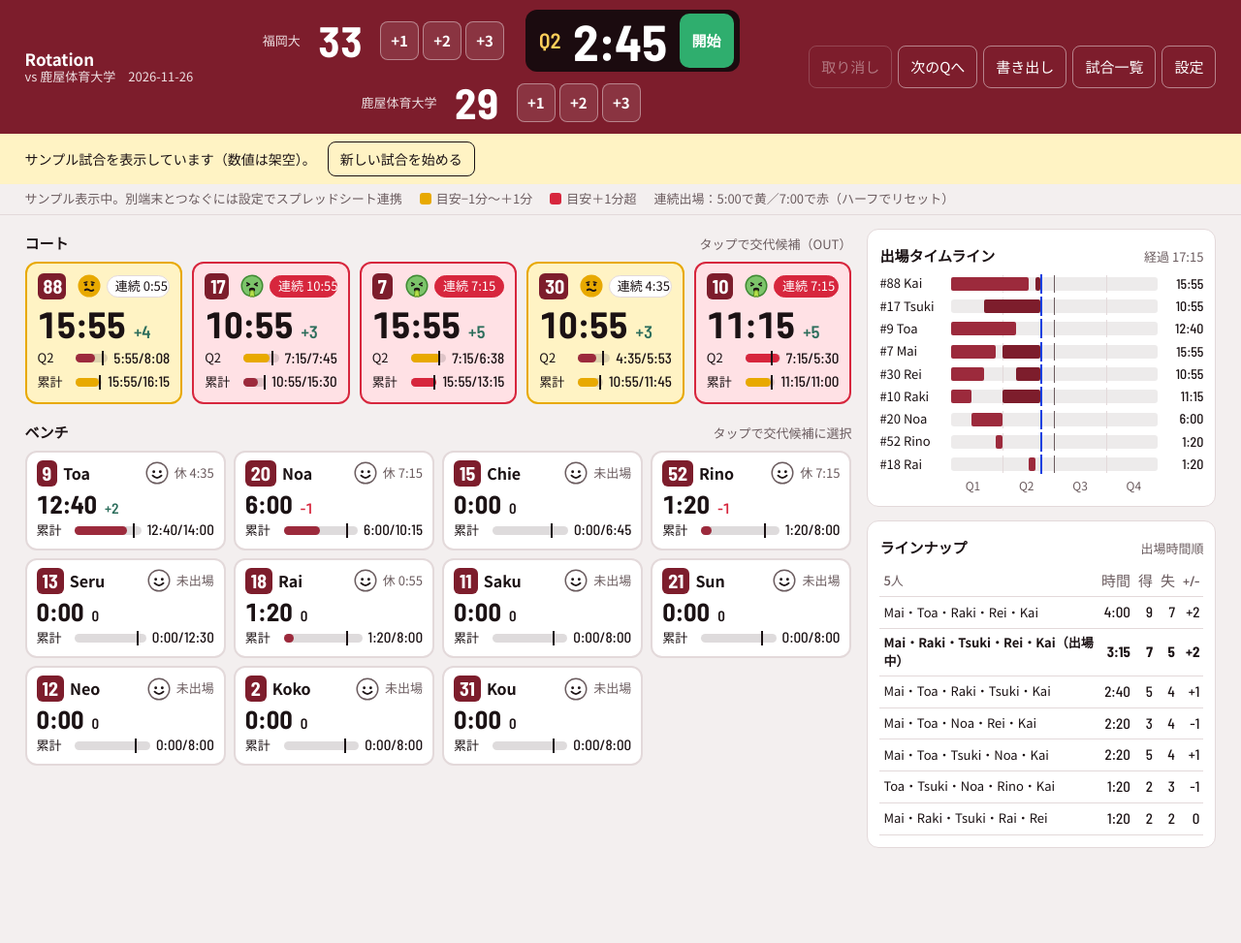
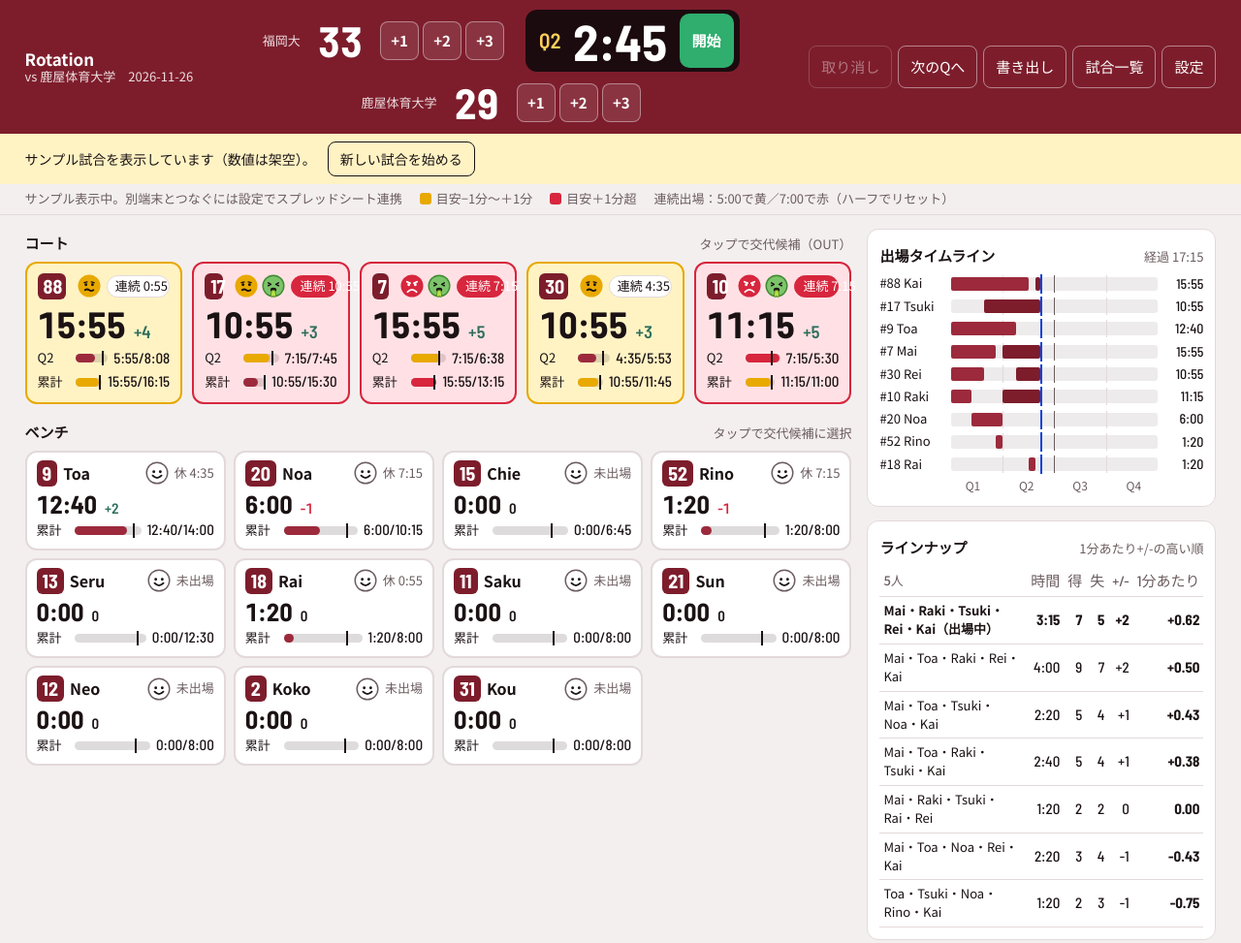
Before and after one commit to yuryohapy/turbo-system, a plain HTML site: page index.html in a window 1280 px wide. Shown: the whole page at 97% size. Drawn offline with Linux system fonts and the light colour scheme.

Commit message:
Update index.html

```diff
--- a/index.html
+++ b/index.html
@@ -71,6 +71,7 @@ h2 span{font-weight:400;color:var(--mute);font-size:13px}
 .num{font-family:"Barlow Semi Condensed",sans-serif;font-weight:700;font-size:20px;background:var(--maroon);color:#fff;border-radius:6px;padding:0 6px;line-height:1.35}
 .nm{font-weight:700;font-size:16px;overflow:hidden;text-overflow:ellipsis;white-space:nowrap;flex:1}
 .face{width:24px;height:24px;flex:none}
+.face+.face{margin-left:-2px}
 .chip{font-size:13px;border-radius:999px;padding:1px 8px;white-space:nowrap;border:1px solid var(--line);background:var(--card)}
 .chip.lv1{background:var(--yel);border-color:var(--yel);color:#1b1214}
 .chip.lv2{background:var(--red);border-color:var(--red);color:#fff}
@@ -161,7 +162,7 @@ input:focus-visible,button:focus-visible{outline:3px solid var(--sel);outline-of
   </section>
   <aside class="side">
     <div class="panel"><h2>出場タイムライン <span id="tlNote"></span></h2><div id="tl"></div></div>
-    <div class="panel"><h2>ラインナップ <span>出場時間順</span></h2><div class="scroll" id="lu"></div></div>
+    <div class="panel"><h2>ラインナップ <span>1分あたり+/-の高い順</span></h2><div class="scroll" id="lu"></div></div>
   </aside>
 </main>
 <div class="pend" id="pend" hidden><div class="txt" id="pendTxt"></div><button class="btn" id="pendX">選択解除</button><button class="btn pri" id="pendOk">交代確定</button></div>
@@ -255,7 +256,7 @@ function courtCard(m){
   const r=m.r,g=S.g;
   const st=`<span class="chip lv${m.sL}">連続 ${fmt(m.stint)}</span>`;
   const q=g.period<=4?barRow(pName(g.period),m.cur,m.qT,m.qL):`<div class="mr"><span>${pName(g.period)}</span><span class="na">延長は警告対象外</span><span class="v">${fmt(m.cur)}</span></div>`;
-  return `<button class="pc lv${m.lv}${selOut.has(r.no)?' sel':''}" data-no="${r.no}" data-z="c"><div class="ph"><span class="num">${r.no}</span><span class="nm">${esc(r.name)}</span>${face(m.stint!=null&&m.stint>=S.set.sy?3:m.lv)}${st}</div><div class="big d">${fmt(m.tot)}${pmHtml(m.pm)}</div>${q}${barRow('累計',m.reg,m.cT,m.cL)}</button>`;
+  return `<button class="pc lv${m.lv}${selOut.has(r.no)?' sel':''}" data-no="${r.no}" data-z="c"><div class="ph"><span class="num">${r.no}</span><span class="nm">${esc(r.name)}</span>${face(Math.max(m.qL,m.cL))}${m.stint!=null&&m.stint>=S.set.sy?face(3):''}${st}</div><div class="big d">${fmt(m.tot)}${pmHtml(m.pm)}</div>${q}${barRow('累計',m.reg,m.cT,m.cL)}</button>`;
 }
 function benchCard(m){
   const r=m.r,rest=m.rest==null?(m.tot>0?'':'未出場'):'休 '+fmt(m.rest);
@@ -271,11 +272,14 @@ function renderTL(D){
   $('tl').innerHTML=rows.length?`<div class="tl">${rows.join('')}<div class="qax"><span></span><div>${qs.join('')}</div><span></span></div></div>`:'<p class="note">交代を記録すると表示されます。</p>';
   $('tlNote').textContent='経過 '+fmt(D.now);
 }
+const luRate=v=>v.sec>0?(v.pf-v.pa)/(v.sec/60):null;
+const luSort=(a,b)=>{const x=luRate(a[1]),y=luRate(b[1]);if(x===null&&y===null)return b[1].sec-a[1].sec;if(x===null)return 1;if(y===null)return -1;return y-x||b[1].sec-a[1].sec};
+const fmtRate=r=>r===null?'—':(r>0?'+':'')+r.toFixed(2);
 function renderLU(D){
-  const rows=Object.entries(D.lu).filter(([k,v])=>k&&(v.sec>0||v.pf||v.pa)).sort((a,b)=>b[1].sec-a[1].sec).slice(0,8);
+  const rows=Object.entries(D.lu).filter(([k,v])=>k&&(v.sec>0||v.pf||v.pa)).sort(luSort);
   if(!rows.length){$('lu').innerHTML='<p class="note">まだ記録がありません。</p>';return}
   const nm=n=>{const r=rosterMap()[n];return r?esc(r.name):'#'+n};
-  $('lu').innerHTML=`<table><thead><tr><th>5人</th><th class="r">時間</th><th class="r">得</th><th class="r">失</th><th class="r">+/-</th></tr></thead><tbody>${rows.map(([k,v])=>{const d=v.pf-v.pa,cur=k===keyOf(D.on);return `<tr${cur?' style="font-weight:700"':''}><td>${k.split('-').map(nm).join('・')}${cur?'（出場中）':''}</td><td class="r">${fmt(v.sec)}</td><td class="r">${v.pf}</td><td class="r">${v.pa}</td><td class="r">${d>0?'+':''}${d}</td></tr>`}).join('')}</tbody></table>`;
+  $('lu').innerHTML=`<table><thead><tr><th>5人</th><th class="r">時間</th><th class="r">得</th><th class="r">失</th><th class="r">+/-</th><th class="r">1分あたり</th></tr></thead><tbody>${rows.map(([k,v])=>{const d=v.pf-v.pa,cur=k===keyOf(D.on);return `<tr${cur?' style="font-weight:700"':''}><td>${k.split('-').map(nm).join('・')}${cur?'（出場中）':''}</td><td class="r">${fmt(v.sec)}</td><td class="r">${v.pf}</td><td class="r">${v.pa}</td><td class="r">${d>0?'+':''}${d}</td><td class="r"><b>${fmtRate(luRate(v))}</b></td></tr>`}).join('')}</tbody></table>`;
 }
 function render(){
   const g=S.g,D=derive();
@@ -392,8 +396,8 @@ function sheets(){
   const qh=['#','NAME'];for(let p=1;p<=maxP;p++)qh.push(pName(p));qh.push('合計');const qs=[qh];
   dr.forEach(r=>{const m=D.M[r.no],row=[r.no,r.name];for(let p=1;p<=maxP;p++)row.push(fmt(ov(m.all,PSTART(p),PSTART(p)+PLEN(p))));row.push(fmt(m.tot));qs.push(row)});
   const nm=n=>{const r=rosterMap()[n];return r?r.name:'#'+n};
-  const lu=[['5人','時間','時間(分)','得点','失点','+/-']];
-  Object.entries(D.lu).filter(([k,v])=>k&&(v.sec||v.pf||v.pa)).sort((a,b)=>b[1].sec-a[1].sec).forEach(([k,v])=>lu.push([k.split('-').map(n=>'#'+n+' '+nm(+n)).join(' / '),fmt(v.sec),+(v.sec/60).toFixed(2),v.pf,v.pa,v.pf-v.pa]));
+  const lu=[['5人','時間','時間(分)','得点','失点','+/-','+/-（1分あたり）']];
+  Object.entries(D.lu).filter(([k,v])=>k&&(v.sec||v.pf||v.pa)).sort(luSort).forEach(([k,v])=>{const r=luRate(v);lu.push([k.split('-').map(n=>'#'+n+' '+nm(+n)).join(' / '),fmt(v.sec),+(v.sec/60).toFixed(2),v.pf,v.pa,v.pf-v.pa,r===null?'':+r.toFixed(2)])});
   const lg=[['Q','残り時間','IN','OUT','スコア（福大-相手）']];
   D.log.forEach(({e,us,th})=>lg.push([pName(e.p),fmt(Math.ceil(e.cl)),e.in.map(n=>'#'+n+' '+nm(n)).join('、'),e.out.map(n=>'#'+n+' '+nm(n)).join('、'),us+'-'+th]));
   return{MIN:min,'Q別':qs,'ラインナップ':lu,'交代ログ':lg};
```
